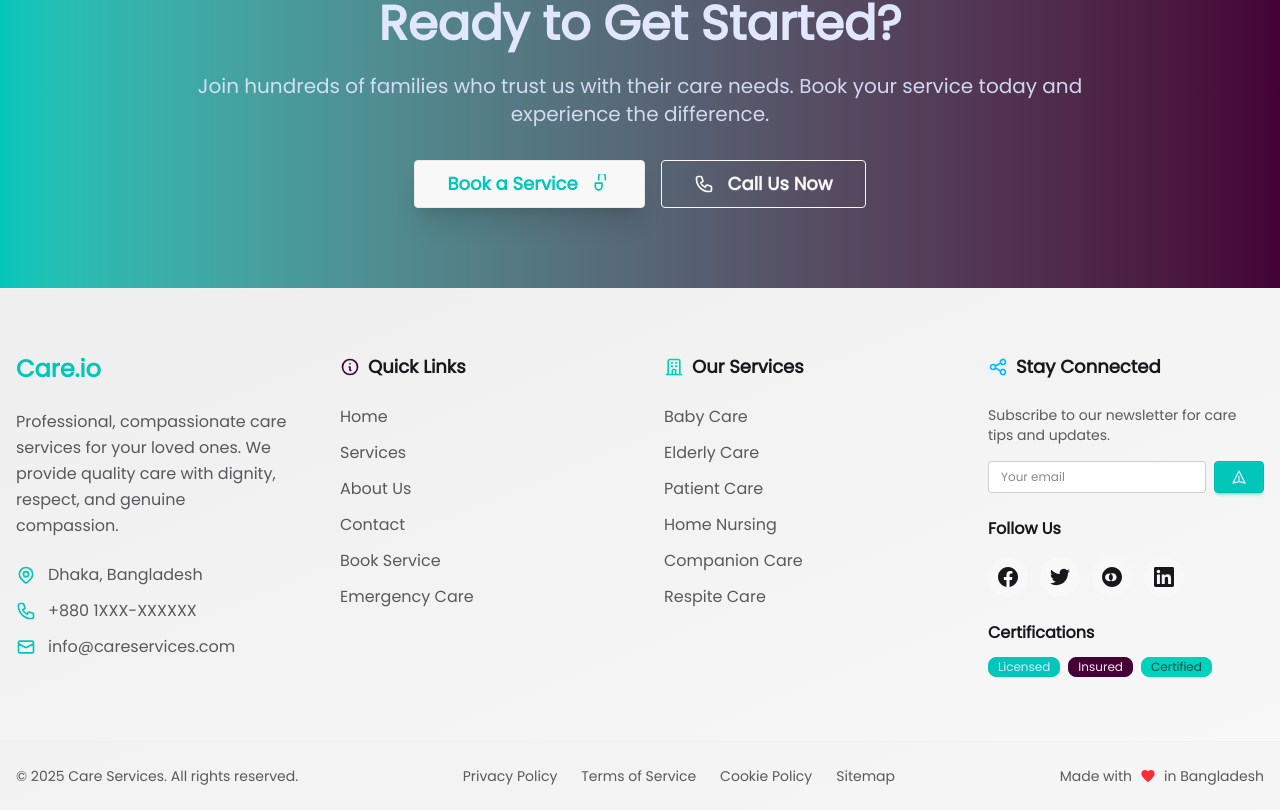
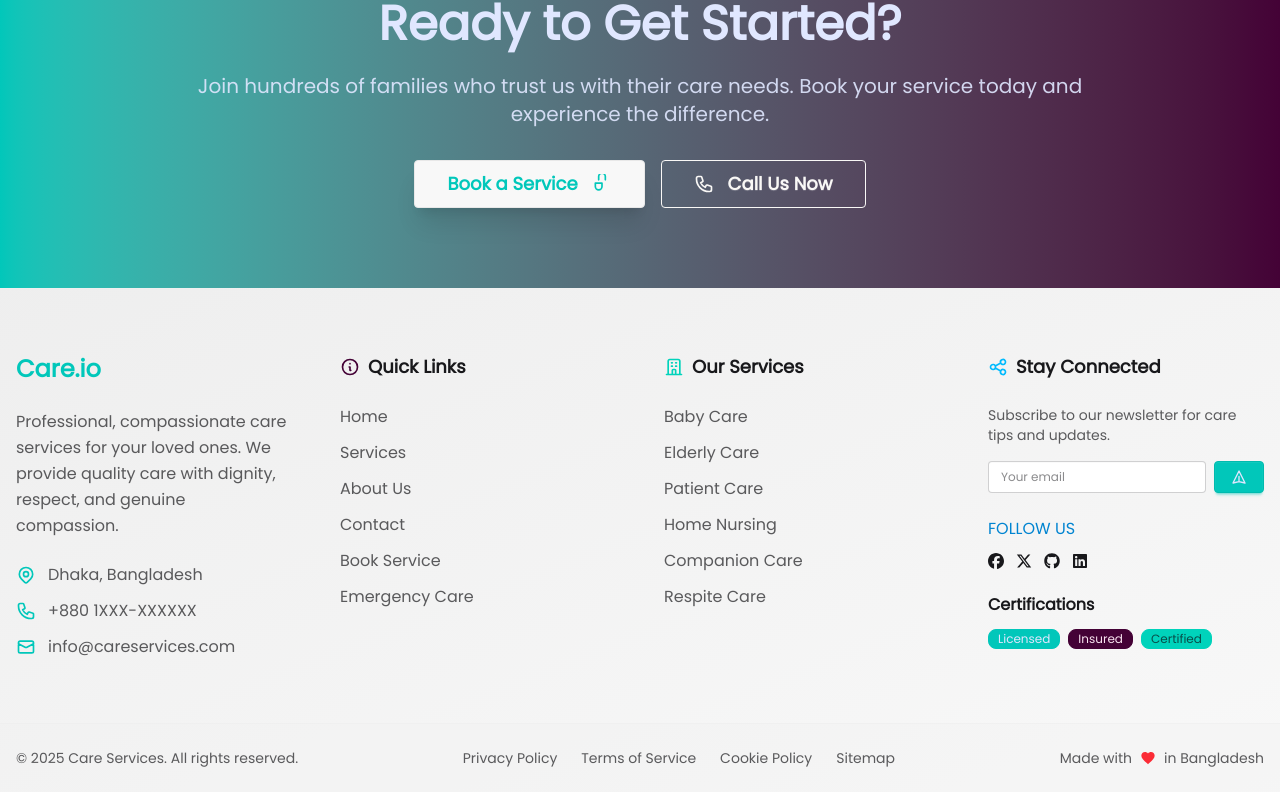
Before and after one commit to Shajidaa/care, a Next.js app: page / in a window 1280 px wide. Shown: the part 3465-4275 px from the top of the page. Built offline with nearby package versions, Linux system fonts and the light colour scheme; no server answers.

Commit message:
update footer social links

```diff
--- a/src/components/Footer.jsx
+++ b/src/components/Footer.jsx
@@ -2,7 +2,7 @@ import React from "react";
 import Link from "next/link";
 import Container from "./common/Container";
 import Logo from "./common/Logo";
-
+import { FaFacebook, FaGithub, FaLinkedin, FaXTwitter } from "react-icons/fa6";
 const Footer = () => {
   const currentYear = new Date().getFullYear();
 
@@ -208,74 +208,45 @@ const Footer = () => {
             </div>
 
             {/* Social Media Links */}
-            <div className="space-y-4">
-              <h5 className="font-semibold text-base-content">Follow Us</h5>
-              <div className="flex gap-3">
-                {[
-                  {
-                    name: "Facebook",
-                    icon: (
-                      <svg
-                        className="w-5 h-5"
-                        fill="currentColor"
-                        viewBox="0 0 24 24"
-                      >
-                        <path d="M24 12.073c0-6.627-5.373-12-12-12s-12 5.373-12 12c0 5.99 4.388 10.954 10.125 11.854v-8.385H7.078v-3.47h3.047V9.43c0-3.007 1.792-4.669 4.533-4.669 1.312 0 2.686.235 2.686.235v2.953H15.83c-1.491 0-1.956.925-1.956 1.874v2.25h3.328l-.532 3.47h-2.796v8.385C19.612 23.027 24 18.062 24 12.073z" />
-                      </svg>
-                    ),
-                    href: "#",
-                  },
-                  {
-                    name: "Twitter",
-                    icon: (
-                      <svg
-                        className="w-5 h-5"
-                        fill="currentColor"
-                        viewBox="0 0 24 24"
-                      >
-                        <path d="M23.953 4.57a10 10 0 01-2.825.775 4.958 4.958 0 002.163-2.723c-.951.555-2.005.959-3.127 1.184a4.92 4.92 0 00-8.384 4.482C7.69 8.095 4.067 6.13 1.64 3.162a4.822 4.822 0 00-.666 2.475c0 1.71.87 3.213 2.188 4.096a4.904 4.904 0 01-2.228-.616v.06a4.923 4.923 0 003.946 4.827 4.996 4.996 0 01-2.212.085 4.936 4.936 0 004.604 3.417 9.867 9.867 0 01-6.102 2.105c-.39 0-.779-.023-1.17-.067a13.995 13.995 0 007.557 2.209c9.053 0 13.998-7.496 13.998-13.985 0-.21 0-.42-.015-.63A9.935 9.935 0 0024 4.59z" />
-                      </svg>
-                    ),
-                    href: "#",
-                  },
-                  {
-                    name: "Instagram",
-                    icon: (
-                      <svg
-                        className="w-5 h-5"
-                        fill="currentColor"
-                        viewBox="0 0 24 24"
-                      >
-                        <path d="M12.017 0C5.396 0 .029 5.367.029 11.987c0 6.62 5.367 11.987 11.988 11.987 6.62 0 11.987-5.367 11.987-11.987C24.014 5.367 18.637.001 12.017.001zM8.449 16.988c-1.297 0-2.448-.49-3.323-1.297C4.198 14.895 3.708 13.744 3.708 12.447s.49-2.448 1.418-3.323C6.001 8.198 7.152 7.708 8.449 7.708s2.448.49 3.323 1.416c.875.875 1.365 2.026 1.365 3.323s-.49 2.448-1.365 3.323c-.875.807-2.026 1.218-3.323 1.218zm7.718-1.297c-.875.807-2.026 1.297-3.323 1.297s-2.448-.49-3.323-1.297c-.875-.875-1.365-2.026-1.365-3.323s.49-2.448 1.365-3.323c.875-.926 2.026-1.416 3.323-1.416s2.448.49 3.323 1.416c.875.875 1.365 2.026 1.365 3.323s-.49 2.448-1.365 3.323z" />
-                      </svg>
-                    ),
-                    href: "#",
-                  },
-                  {
-                    name: "LinkedIn",
-                    icon: (
-                      <svg
-                        className="w-5 h-5"
-                        fill="currentColor"
-                        viewBox="0 0 24 24"
-                      >
-                        <path d="M20.447 20.452h-3.554v-5.569c0-1.328-.027-3.037-1.852-3.037-1.853 0-2.136 1.445-2.136 2.939v5.667H9.351V9h3.414v1.561h.046c.477-.9 1.637-1.85 3.37-1.85 3.601 0 4.267 2.37 4.267 5.455v6.286zM5.337 7.433c-1.144 0-2.063-.926-2.063-2.065 0-1.138.92-2.063 2.063-2.063 1.14 0 2.064.925 2.064 2.063 0 1.139-.925 2.065-2.064 2.065zm1.782 13.019H3.555V9h3.564v11.452zM22.225 0H1.771C.792 0 0 .774 0 1.729v20.542C0 23.227.792 24 1.771 24h20.451C23.2 24 24 23.227 24 22.271V1.729C24 .774 23.2 0 22.222 0h.003z" />
-                      </svg>
-                    ),
-                    href: "#",
-                  },
-                ].map((social) => (
-                  <a
-                    key={social.name}
-                    href={social.href}
-                    className="w-10 h-10 bg-base-200 hover:bg-primary rounded-full flex items-center justify-center text-base-content hover:text-white transition-all duration-300 transform hover:-translate-y-1 hover:shadow-lg"
-                    aria-label={social.name}
-                  >
-                    {social.icon}
-                  </a>
-                ))}
+             <div className="space-y-3">
+              <div className="uppercase text-sky-600 dark:text-sky-400">
+                Follow Us
+              </div>
+              <div className="flex justify-start space-x-3">
+                <a
+                  href="https://www.facebook.com/profile.php?id=61564677698432"
+                  title="Facebook"
+                  target="blank"
+                  className="hover:text-sky-600 dark:hover:text-sky-400"
+                >
+                  <FaFacebook />
+                </a>
+                <a
+                  href="https://x.com/Shajidadev"
+                  title="Twitter"
+                  className="hover:text-sky-600 dark:hover:text-sky-400"
+                >
+                  <FaXTwitter />
+                </a>
+                <a
+                  href="https://github.com/Shajidaa"
+                  title="github"
+                  target="blank"
+                  className="hover:text-sky-600 dark:hover:text-sky-400"
+                >
+                  <FaGithub />
+                </a>
+                <a
+                  href="https://linkedin.com/in/shajida-akter-lopa-42660b325"
+                  target="blank"
+                  title="LinkedIn"
+                  className="hover:text-sky-600 dark:hover:text-sky-400"
+                >
+                  <FaLinkedin />
+                </a>
               </div>
             </div>
+
 
             {/* Certifications */}
             <div className="space-y-3">
```
